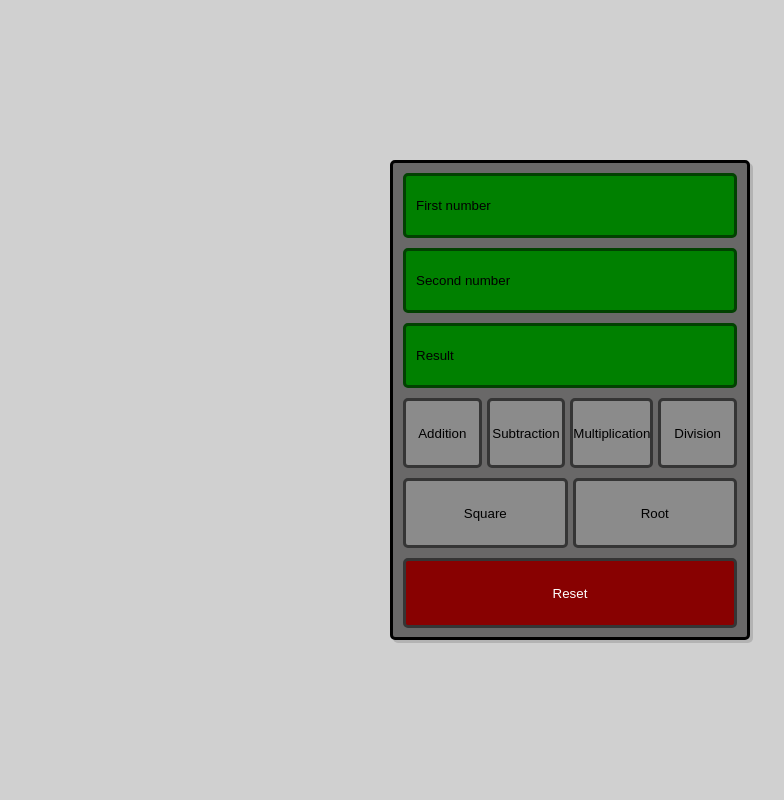
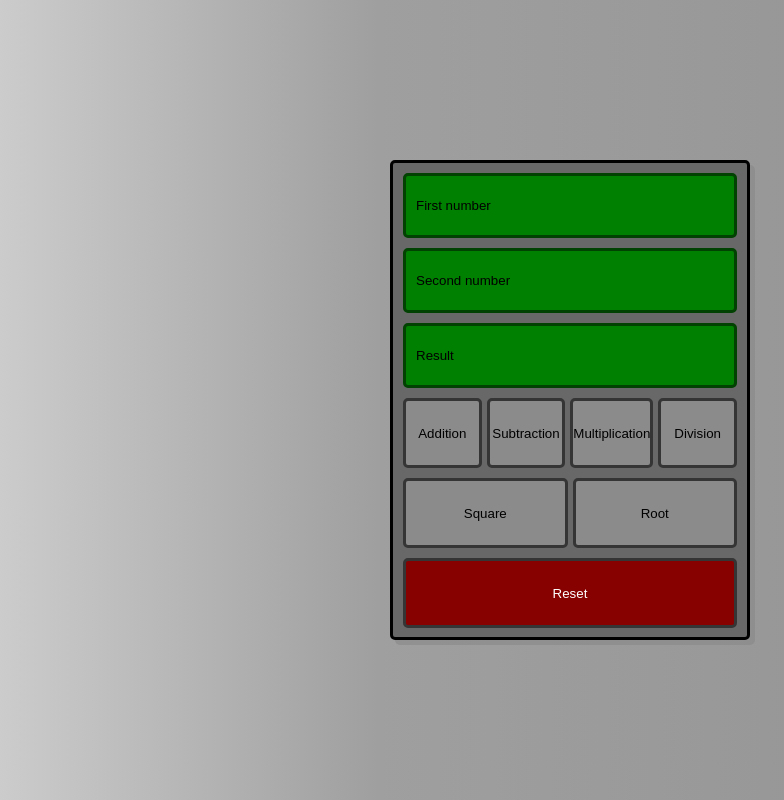
Before and after one commit to Jakub-Klejczyk/Calculator, a plain HTML site: page index.html in a window 1280 px wide. Shown: the whole page, without its empty margins (70-854 px from the left). Drawn offline with Linux system fonts and the light colour scheme.

Commit message:
Add files via upload

```diff
--- a/style.css
+++ b/style.css
@@ -5,7 +5,13 @@
 }
 
 body {
-  background-color: rgba(128, 128, 128, 0.37);
+  height: 100vh;
+  background: linear-gradient(
+    90deg,
+    rgba(212, 212, 212, 1) 0%,
+    rgba(159, 159, 159, 1) 35%,
+    rgba(144, 144, 144, 1) 100%
+  );
 }
 
 .hoverDiv {
@@ -14,7 +20,7 @@ body {
   z-index: 1;
   background-color: rgba(128, 128, 128, 0.37);
   border: 3px solid black;
-  box-shadow: 3px 3px #88888867;
+  box-shadow: 5px 5px #7c7c7c96;
   border-radius: 5px;
   width: auto;
   height: auto;
@@ -33,7 +39,7 @@ body {
   border: 3px solid black;
   border-radius: 5px;
   background-color: rgb(105, 104, 104);
-  box-shadow: 3px 3px #88888867;
+  box-shadow: 5px 5px #88888893;
   padding: 10px;
   width: 360px;
   height: 480px;
```
